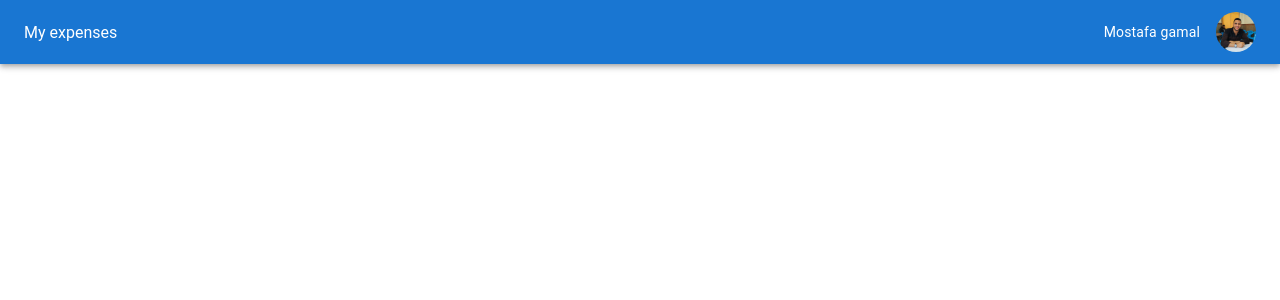
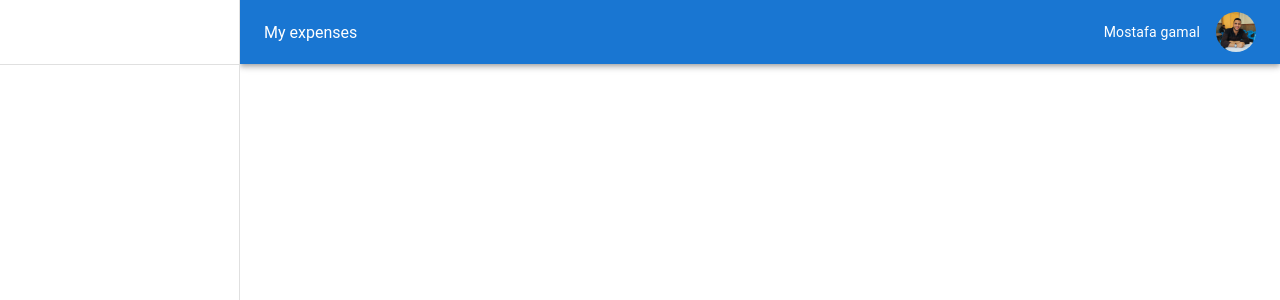
Before and after one commit to MostafaGamalKabil/react-media, a React (Create React App) app: page / in a window 1280 px wide. Shown: the top 300 px of the page. Built offline with nearby package versions, Linux system fonts and the light colour scheme.

Commit message:
use the Drawer MUI & create Component files

```diff
--- /dev/null
+++ b/src/MUI-Component/Appbar.jsx
@@ -0,0 +1,38 @@
+import React from 'react';
+
+import {
+  Typography,
+  AppBar,
+  Toolbar,
+  Link,
+  Avatar,
+} from "@mui/material";
+
+
+
+const Appbar = ({drawerWidth}) => {
+    return (
+          <AppBar
+        sx={{ width: `calc(100% - ${drawerWidth}px)`, ml: `${drawerWidth}px` }}
+        position="static"
+      >
+        <Toolbar>
+          <Link
+            sx={{ flexGrow: 1, textDecoration: "none" }}
+            color="inherit"
+            href="/"
+          >
+            My expenses
+          </Link>
+
+          <Typography mr={2} variant="body2" component="div">
+            Mostafa gamal
+          </Typography>
+
+          <Avatar alt="Remy Sharp" src="/static/images/avatar/photo.jpg" />
+        </Toolbar>
+      </AppBar>
+    );
+}
+
+export default Appbar;
--- /dev/null
+++ b/src/MUI-Component/Drawerr.jsx
@@ -0,0 +1,29 @@
+import {
+  Toolbar,
+  Drawer,
+  Divider,
+} from "@mui/material";
+
+
+
+const Drawerr = ({drawerWidth}) => {
+    return (
+            <Drawer
+        sx={{
+          width: `${drawerWidth}px`,
+          flexShrink: 0,
+          "& .MuiDrawer-paper": {
+            width: `${drawerWidth}px`,
+            boxSizing: "border-box",
+          },
+        }}
+        variant="permanent"
+        anchor="left"
+      >
+        <Toolbar />
+        <Divider />
+      </Drawer>
+    );
+}
+
+export default Drawerr;
--- a/src/pages/Root.jsx
+++ b/src/pages/Root.jsx
@@ -1,27 +1,18 @@
 import React from "react";
 import { Outlet } from "react-router-dom";
-import { Typography, AppBar, Toolbar, Link, Avatar } from "@mui/material";
 
+import Appbar from "MUI-Component/Appbar";
+import Drawerr from "MUI-Component/Drawerr";
+const drawerWidth = 240;
 const Root = () => {
   return (
     <div>
-      <AppBar position="static">
-        <Toolbar>
-          <Link
-            sx={{ flexGrow: 1, textDecoration: "none" }}
-            color="inherit"
-            href="/"
-          >
-            My expenses
-          </Link>
+      {/* AppBar */}
+      <Appbar drawerWidth={drawerWidth} />
 
-          <Typography mr={2} variant="body2" component="div">
-            Mostafa gamal
-          </Typography>
+      {/* Drower */}
 
-          <Avatar alt="Remy Sharp" src="/static/images/avatar/photo.jpg" />
-        </Toolbar>
-      </AppBar>
+      <Drawerr drawerWidth={drawerWidth} />
 
       {/* بنستخدمها عشان نعرض المكون الاساسي
      مع باقي المكونات اللي هروح لصفحتها(Root)
```
